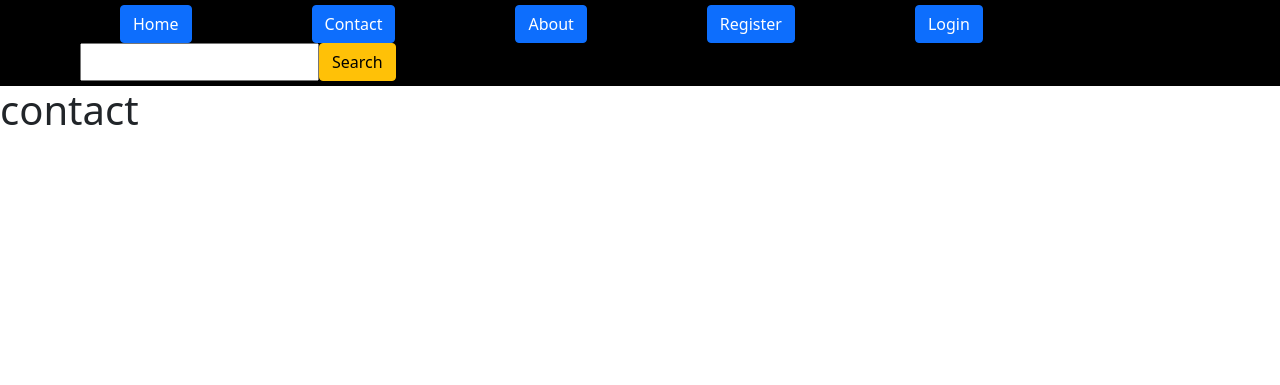
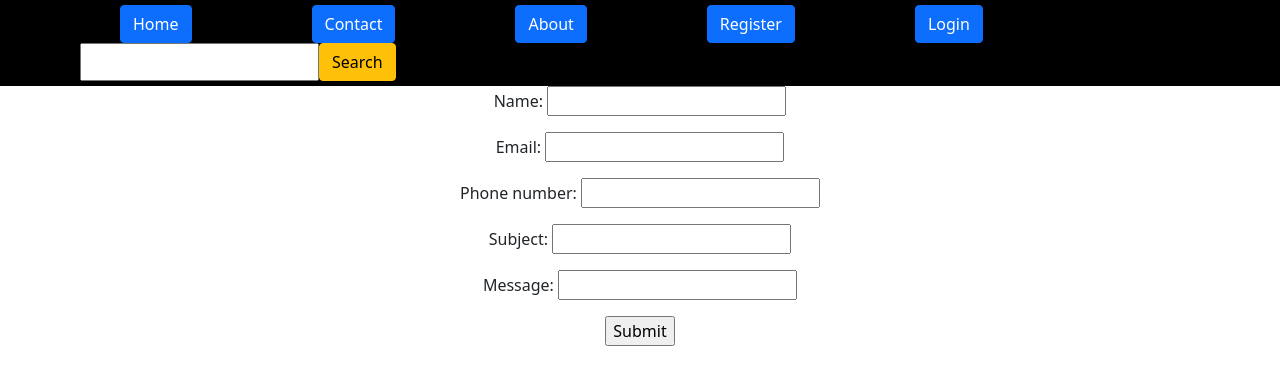
Before and after one commit to ramesh-15/Online-Food-Delivering, a Django app: page /contact in a window 1280 px wide. Shown: the top 385 px of the page. Run offline with Django 4.2, Linux system fonts and the light colour scheme.

Commit message:
form validation for contact

```diff
--- a/new/myaccount/account/forms.py
+++ b/new/myaccount/account/forms.py
@@ -50,3 +50,32 @@ class donateform(forms.Form):
         #     if len(mb) < 10 and (mb[0] == 9 or mb[0] == 8 or mb[0] == 7):
         #         raise forms.ValidationError('enter proper mobile number')
         #     return mb
+
+class Contactform(forms.Form):
+    name = forms.CharField()
+    email = forms.EmailField()
+    phone_number = forms.CharField()
+    subject = forms.CharField()
+    message = forms.CharField(widget=forms.TextInput())
+
+    def clean_name(self):
+        cleaned_data = super().clean()
+        nm = cleaned_data['name']
+        if len(nm) <= 3 :
+            raise forms.ValidationError("Characters should be more than 3")
+        return nm
+    def clean_email(self):
+        cleaned_data = super().clean()
+        e = cleaned_data['email']
+        if not e.endswith("@gmail.com"):
+            raise forms.ValidationError("Email has to be @gmail.com")
+        return e
+    def clean_phone_number(self):
+        cleaned_data = super().clean()
+        n = cleaned_data['phone_number']
+        if len(n)!= 10:
+            raise forms.ValidationError("please enter 10 digits")
+
+        elif n[0] in '012345':
+            raise forms.ValidationError("Number must starts with 9, 8,7 or 6")
+        return n
--- a/new/myaccount/account/templates/contact.html
+++ b/new/myaccount/account/templates/contact.html
@@ -2,13 +2,18 @@
 {% block content %}
 <html lang="en">
 <head>
-    <meta charset="UTF-8">
-    <title>Title</title>
+ <meta charset="UTF-8">
+ <meta name="viewport" content="width=device-width, initial-scale=1.0">
+ <title>Contact</title>
 </head>
 <body>
-<h1>
-    contact
-</h1>
+<center>
+ <form action="" method="POST" novalidate>
+ {% csrf_token %}
+  {{form.as_p}}
+  <input type="submit" value="Submit">
+ </form>
+</center>
 </body>
 </html>
 {% endblock %}
--- a/new/myaccount/account/views.py
+++ b/new/myaccount/account/views.py
@@ -1,6 +1,6 @@
 from django.shortcuts import render,HttpResponseRedirect
-from .forms import logform,regform,userform,donateform
-from .models import Users_donations
+from .forms import logform,regform,userform,donateform,Contactform
+from .models import Users_donations,Contact
 from django.contrib import messages
 from django.contrib.auth import authenticate,login,logout,update_session_auth_hash
 from django.contrib.auth.forms import PasswordChangeForm
@@ -17,7 +17,24 @@ def home(request):
 def about(request):
     return render(request,'about.html')
 def contact(request):
-    return render(request,'contact.html')
+    if request.method == 'POST':
+        fm = Contactform(request.POST)
+        if fm.is_valid():
+
+            fname = fm.cleaned_data['name']
+            fmail = fm.cleaned_data['email']
+            fph = fm.cleaned_data['phone_number']
+            fs = fm.cleaned_data['subject']
+            fmsg = fm.cleaned_data['message']
+
+            user = Contact(name=fname,email = fmail, phone_number = fph,subject = fs,message = fmsg)
+            user.save()
+
+            return HttpResponseRedirect('/home')
+
+    else:
+        fm = Contactform()
+    return render(request, 'contact.html', {'form': fm})
 def register(request):
     if request.method == 'POST':
         f = regform(request.POST)
```
Also changed, not shown: new/myaccount/account/models.py (+7 -0 lines).
